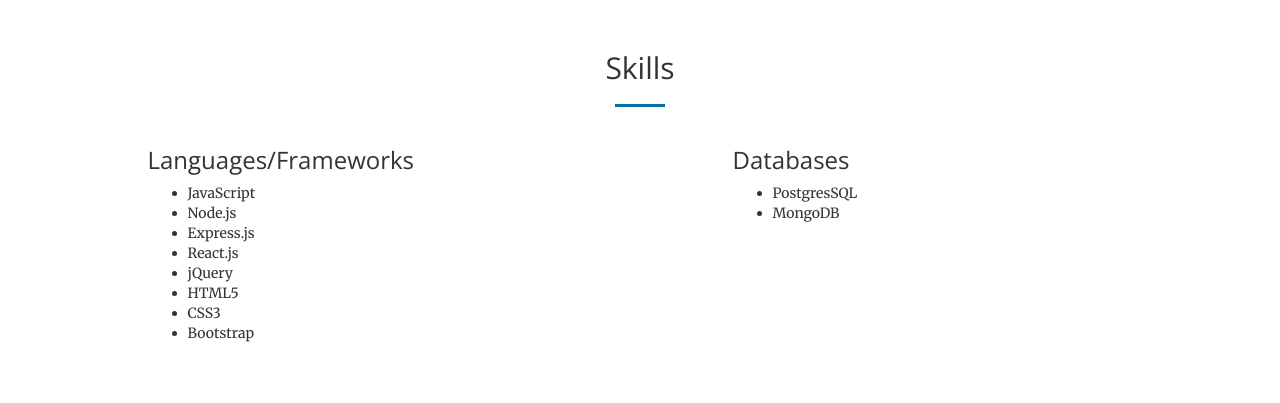
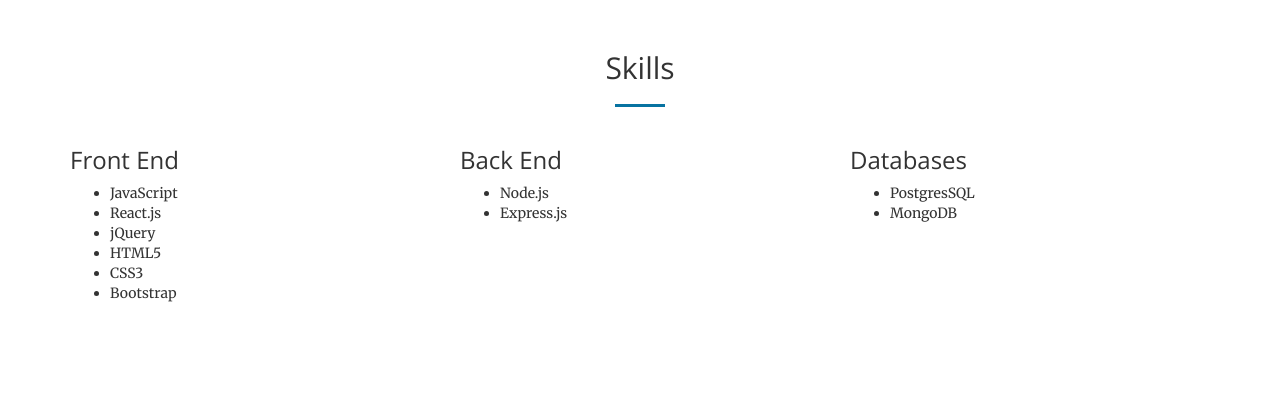
Before and after one commit to eglital/eglital.github.io, a website: page index.html in a window 1280 px wide. Shown: the part 1580-1983 px from the top of the page. Drawn offline with nearby package versions, Linux system fonts and the light colour scheme.

Commit message:
update skills

```diff
--- a/index.html
+++ b/index.html
@@ -31,6 +31,7 @@
         <script src="https://oss.maxcdn.com/libs/html5shiv/3.7.0/html5shiv.js"></script>
         <script src="https://oss.maxcdn.com/libs/respond.js/1.4.2/respond.min.js"></script>
     <![endif]-->
+    <link rel="icon" href="/img/favicon.jpg">
 
 </head>
 
@@ -127,32 +128,33 @@
         </div>
         <div class="container">
             <div class="row">
-                <!-- <div class="col-lg-3 col-md-6 text-center">
+                <div class="col-lg-4 col-md-4">
                     <div class="service-box">
-                        <i class="fa fa-4x fa-diamond text-primary sr-icons"></i>
-                        <h3>Sturdy Templates</h3>
-                        <p class="text-muted">Our templates are updated regularly so they don't break.</p>
-                    </div>
-                </div> -->
-                <div class="col-lg-6 col-md-6">
-                    <div class="service-box">
-<!--                         <i class="fa fa-4x fa-paper-plane text-primary sr-icons"></i> -->
-                        <h3>Languages/Frameworks</h3>
-                        <p class="text-muted">
-                            <ul>
+  <!--                       <i class="fa fa-4x fa-diamond text-primary sr-icons"></i> -->
+                        <h3>Front End</h3>
+                        <p class="text-muted"><ul>
                                 <li>JavaScript</li>
-                                <li>Node.js</li>
-                                <li>Express.js</li>
                                 <li>React.js</li>
                                 <li>jQuery</li>
                                 <li>HTML5</li>
                                 <li>CSS3</li>
                                 <li>Bootstrap</li>
+                            </ul></p>
+                    </div>
+                </div>
+                <div class="col-lg-4 col-md-4">
+                    <div class="service-box">
+<!--                         <i class="fa fa-4x fa-paper-plane text-primary sr-icons"></i> -->
+                        <h3>Back End</h3>
+                        <p class="text-muted">
+                            <ul>
+                                <li>Node.js</li>
+                                <li>Express.js</li>
                             </ul>
                         </p>
                     </div>
                 </div>
-                <div class="col-lg-6 col-md-6">
+                <div class="col-lg-4 col-md-4">
                     <div class="service-box">
  <!--                        <i class="fa fa-4x fa-newspaper-o text-primary sr-icons"></i> -->
                         <h3>Databases</h3>
```
Also changed, not shown: img/favicon.jpg (added), 2 other files.
